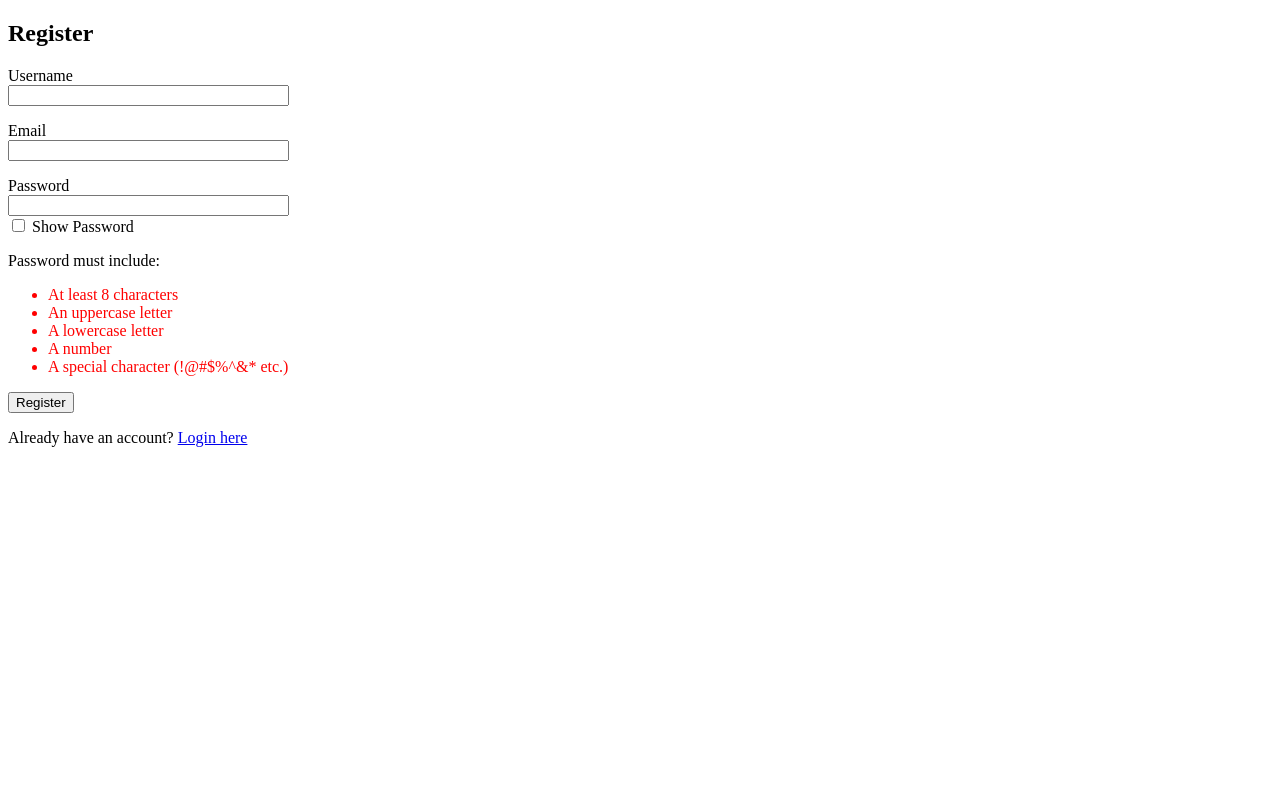
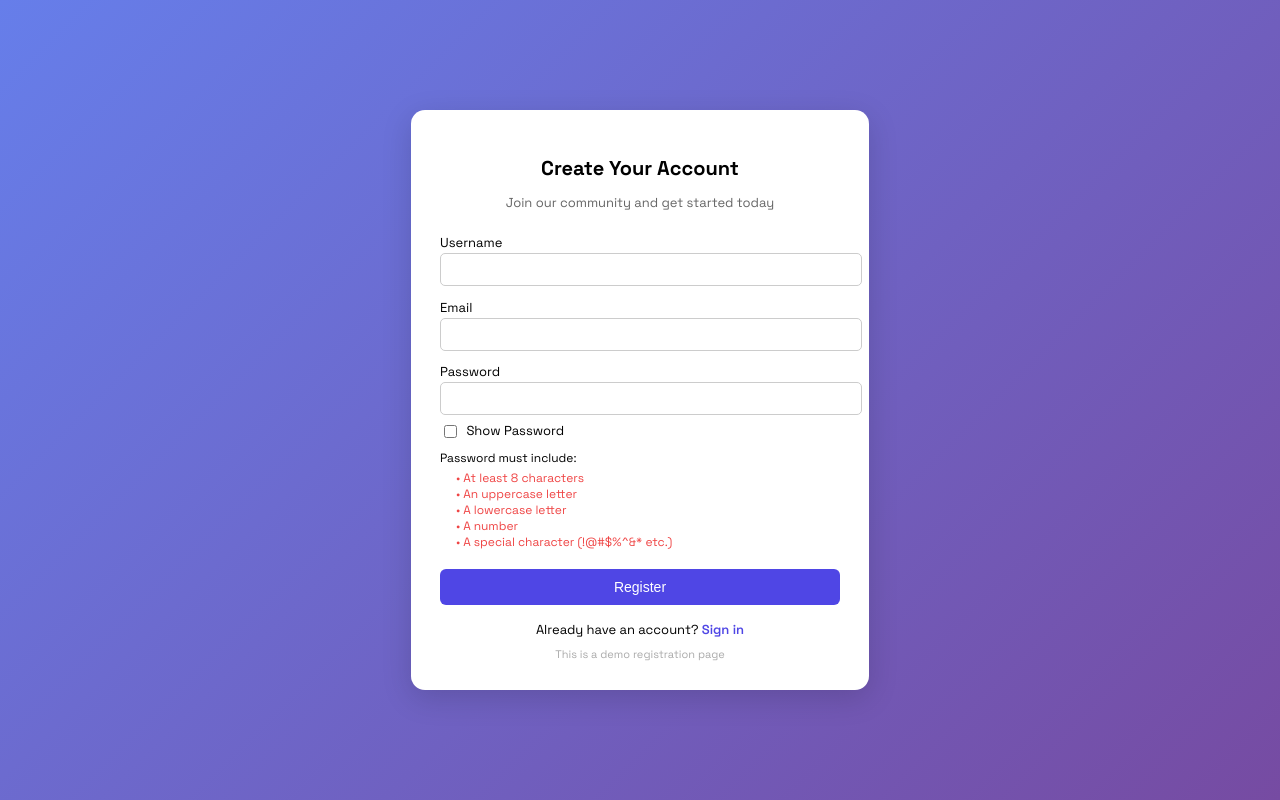
Before and after one commit to Harsha-k04/securanote, a Flask app: page /register in a window 1280 px wide. Run offline with Flask 3, Linux system fonts and the light colour scheme; parts of the project's set-up code (start-up, migrations or seed data) failed here and were passed over.

Commit message:
Update register.html

```diff
--- a/securanote/templates/register.html
+++ b/securanote/templates/register.html
@@ -1,33 +1,173 @@
 <!DOCTYPE html>
-<html>
+<html lang="en">
 <head>
+  <meta charset="UTF-8" />
   <title>Register</title>
+  <meta name="viewport" content="width=device-width, initial-scale=1.0" />
+  <link href="https://fonts.googleapis.com/css2?family=Space+Grotesk:wght@400;600;700&display=swap" rel="stylesheet" />
   <style>
-        .valid { color: green; }
-        .invalid { color: red; }
+    body {
+      margin: 0;
+      font-family: 'Space Grotesk', sans-serif;
+      background: linear-gradient(135deg, #667eea 0%, #764ba2 100%);
+      height: 100vh;
+      display: flex;
+      align-items: center;
+      justify-content: center;
+    }
+
+    .card {
+      background: #fff;
+      padding: 1.8rem;
+      border-radius: 14px;
+      max-width: 400px;
+      width: 100%;
+      box-shadow: 0 8px 30px rgba(0, 0, 0, 0.15);
+    }
+
+    h2 {
+      font-size: 20px;
+      font-weight: 700;
+      text-align: center;
+      margin-bottom: 0.3rem;
+    }
+
+    .subtitle {
+      text-align: center;
+      color: #666;
+      font-size: 13px;
+      margin-bottom: 1.4rem;
+    }
+
+    form {
+      display: flex;
+      flex-direction: column;
+      gap: 0.8rem;
+    }
+
+    label {
+      font-size: 13px;
+      font-weight: 500;
+      margin-bottom: 2px;
+    }
+
+    input[type="text"],
+    input[type="email"],
+    input[type="password"] {
+      padding: 8px 10px;
+      border: 1px solid #ccc;
+      border-radius: 5px;
+      font-size: 13px;
+      width: 100%;
+    }
+
+    .form-group {
+      display: flex;
+      flex-direction: column;
+    }
+
+    .checkbox-group {
+      display: flex;
+      align-items: center;
+      font-size: 12px;
+      margin-top: -0.4rem;
+      gap: 0.4rem;
+    }
+
+    #password-requirements {
+      font-size: 12px;
+      margin-top: -0.2rem;
+      margin-bottom: 0.4rem;
+    }
+
+    #password-requirements ul {
+      list-style-type: none;
+      padding-left: 1rem;
+      margin: 0.2rem 0 0;
+    }
+
+    #password-requirements li::before {
+      content: "• ";
+    }
+
+    .valid {
+      color: #22c55e;
+    }
+
+    .invalid {
+      color: #ef4444;
+    }
+
+    .submit-button {
+      background-color: #4f46e5;
+      color: white;
+      border: none;
+      padding: 10px;
+      width: 100%;
+      font-size: 14px;
+      border-radius: 6px;
+      cursor: pointer;
+      transition: background-color 0.3s ease;
+    }
+
+    .submit-button:hover {
+      background-color: #4338ca;
+    }
+
+    .footer-link {
+      text-align: center;
+      margin-top: 1rem;
+      font-size: 13px;
+    }
+
+    .footer-link a {
+      color: #4f46e5;
+      text-decoration: none;
+      font-weight: 600;
+    }
+
+    .footer-link a:hover {
+      text-decoration: underline;
+    }
+
+    .note {
+      text-align: center;
+      font-size: 11px;
+      color: #aaa;
+      margin-top: 0.6rem;
+    }
   </style>
 </head>
 <body>
-    <h2>Register</h2>
-    <form method="POST">
+  <div class="card">
+    <h2>Create Your Account</h2>
+    <p class="subtitle">Join our community and get started today</p>
+
+    <form method="POST" autocomplete="off">
       {{ form.hidden_tag() }}
-        <p>
-            {{ form.username.label }}<br>
+
+      <div class="form-group">
+        {{ form.username.label }}
         {{ form.username(size=32) }}
-        </p>
-        <p>
-            {{ form.email.label }}<br>
+      </div>
+
+      <div class="form-group">
+        {{ form.email.label }}
         {{ form.email(size=32) }}
-        </p>
-        <p>
-            {{ form.password.label }}<br>
+      </div>
+
+      <div class="form-group">
+        {{ form.password.label }}
         {{ form.password(size=32, id='password', type='password') }}
-            <br>
-            <input type="checkbox" id="show-password"> Show Password
-        </p>
+      </div>
+
+      <div class="checkbox-group">
+        <input type="checkbox" id="show-password">
+        <label for="show-password">Show Password</label>
+      </div>
 
       <div id="password-requirements">
-            <p>Password must include:</p>
+        <p style="margin: 0 0 0.2rem;">Password must include:</p>
         <ul>
           <li id="length" class="invalid">At least 8 characters</li>
           <li id="uppercase" class="invalid">An uppercase letter</li>
@@ -37,9 +177,15 @@
         </ul>
       </div>
 
-        <p>{{ form.submit() }}</p>
+      {{ form.submit(class_="submit-button") }}
     </form>
-    <p>Already have an account? <a href="{{ url_for('auth.login') }}">Login here</a></p>
+
+    <div class="footer-link">
+      Already have an account? <a href="{{ url_for('auth.login') }}">Sign in</a>
+    </div>
+
+    <div class="note">This is a demo registration page</div>
+  </div>
 
   <script>
     const passwordInput = document.getElementById('password');
@@ -50,15 +196,12 @@
     const number = document.getElementById('number');
     const special = document.getElementById('special');
 
-        // Toggle password visibility
     showPassword.addEventListener('change', function () {
       passwordInput.type = this.checked ? 'text' : 'password';
     });
 
-        // Live password validation
     passwordInput.addEventListener('input', function () {
       const value = passwordInput.value;
-
       length.className = value.length >= 8 ? 'valid' : 'invalid';
       uppercase.className = /[A-Z]/.test(value) ? 'valid' : 'invalid';
       lowercase.className = /[a-z]/.test(value) ? 'valid' : 'invalid';
```
Lines whose indentation alone changed are shown as unchanged.
